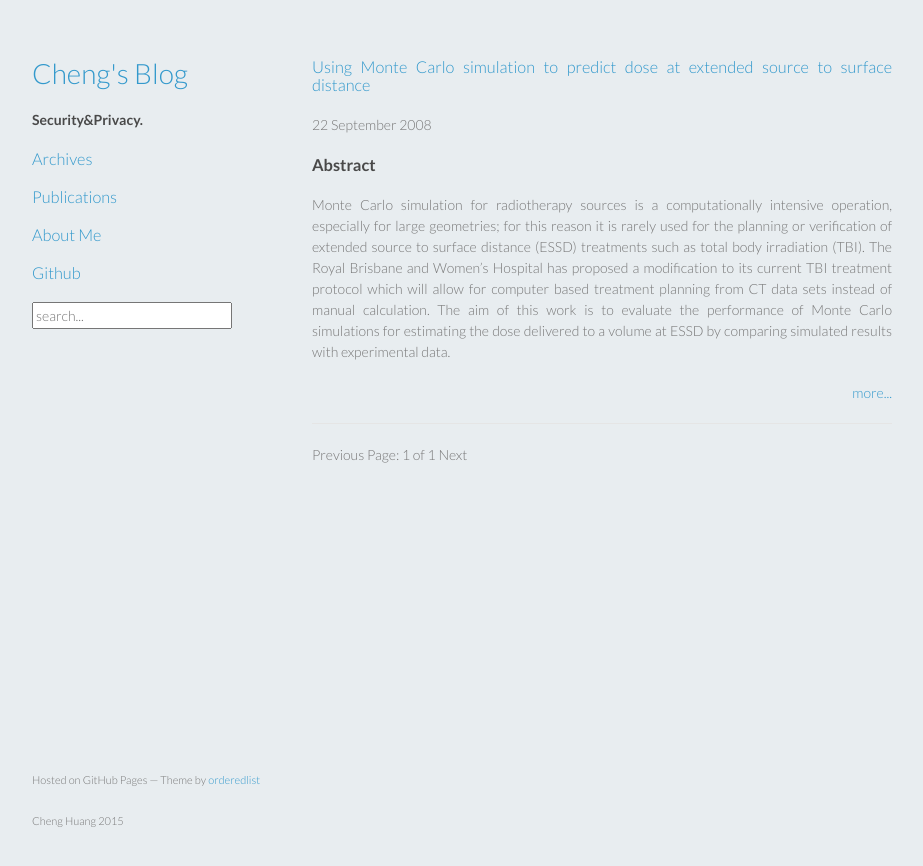
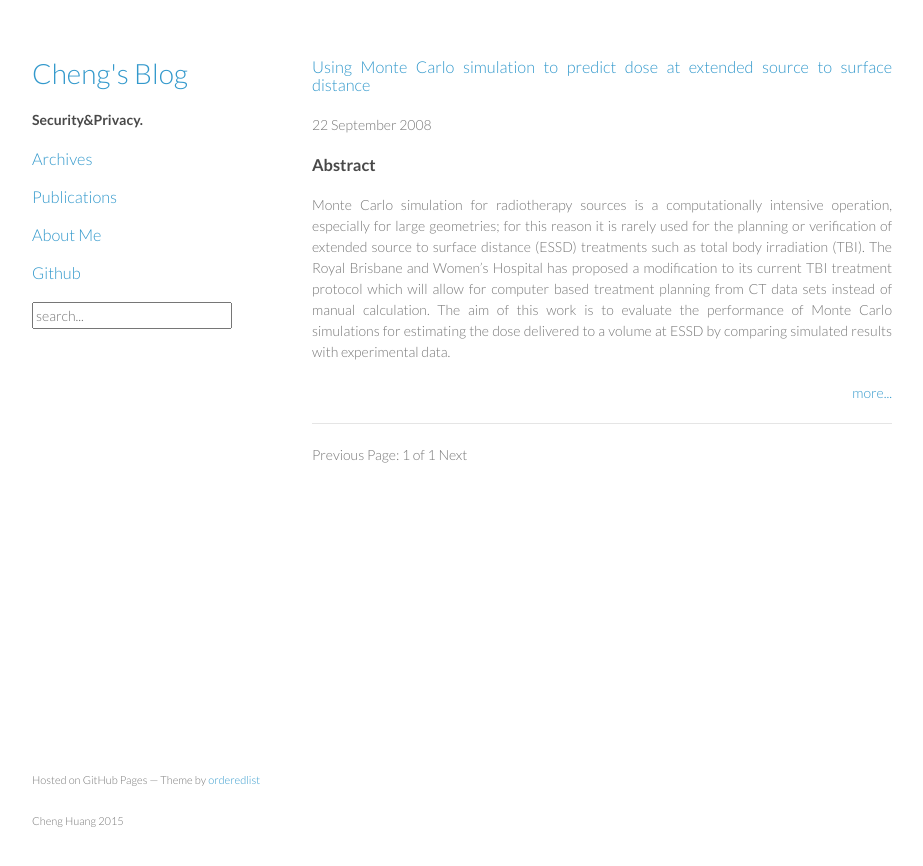
Before and after one commit to EnderCheng/endercheng.github.io, a Jekyll site: the page built from index.html, in a window 1280 px wide. Shown: the top 866 px of the page, without its empty margins (178-1101 px from the left). Built offline with Jekyll 4.4.1, drawn with Linux system fonts in a browser that asks for light colours; nearby versions of some CDN libraries; the list of posts is cut into pages by our own code; comment, search, counter and statistics services are not loaded.

Commit message:
change back

```diff
--- a/static/minimal/stylesheets/styles.css
+++ b/static/minimal/stylesheets/styles.css
@@ -5,7 +5,6 @@ body {
   font:14px/1.5 Lato, "Helvetica Neue", Helvetica, Arial, sans-serif;
   color:#777;
   font-weight:300;
-  background-color: #e8edf0;
 }
 
 h1, h2, h3, h4, h5, h6 {
```
